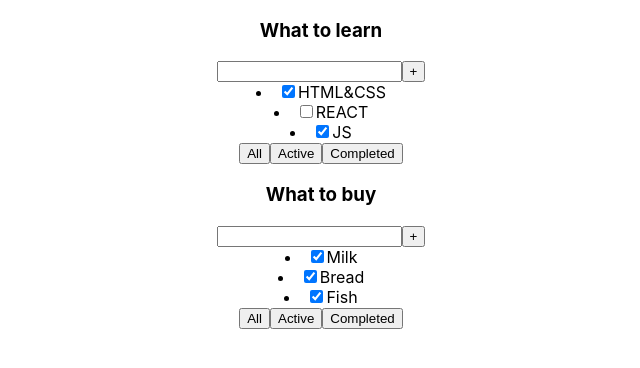
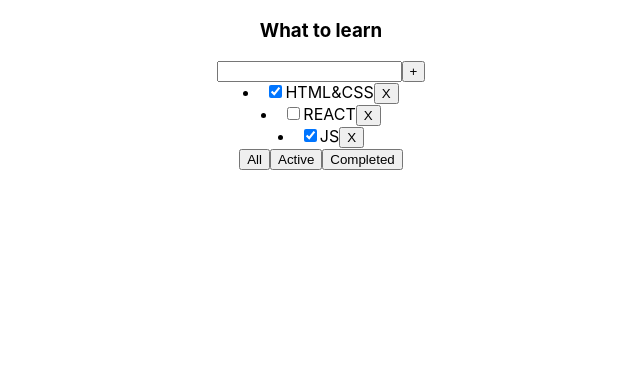
Before and after one commit to alexsharich/TDLApp, a React (Create React App) app: page / in a window 1280 px wide. Shown: the top 368 px of the page, without its empty margins (319-959 px from the left). Built offline with nearby package versions, Linux system fonts and the light colour scheme.

Commit message:
feat: add functions:removeTask,changeFilter

```diff
--- a/src/App.tsx
+++ b/src/App.tsx
@@ -1,4 +1,4 @@
-import React from 'react';
+import React, { useState } from 'react';
 import logo from './logo.svg';
 import './App.css';
 import { Todolist } from './Todolist';
@@ -8,24 +8,42 @@ export type TaskType = {
   title: string
   isDone: boolean
 }
-
-const task1 = [
-  { id: 1, title: 'HTML&CSS', isDone: true },
-  { id: 2, title: 'REACT', isDone: false },
-  { id: 3, title: 'JS', isDone: true }
-]
-const task2 = [
-  { id: 1, title: 'Milk', isDone: true },
-  { id: 2, title: 'Bread', isDone: true },
-  { id: 3, title: 'Fish', isDone: true }
-
-]
+export type FilterValueType = 'all' | 'active' | 'completed'
 
 function App() {
+
+  let [tasks, setTasks] = useState<Array<TaskType>>([
+    { id: 1, title: 'HTML&CSS', isDone: true },
+    { id: 2, title: 'REACT', isDone: false },
+    { id: 3, title: 'JS', isDone: true }
+  ])
+
+  let [filter, setFilter] = useState<FilterValueType>('all')
+
+  let tasksForTodolist = tasks
+
+  if (filter === 'active') {
+    tasksForTodolist = tasks.filter(f => f.isDone === false)
+  }
+  if (filter === 'completed') {
+    tasksForTodolist = tasks.filter(f => f.isDone === true)
+  }
+
+  const removeTask = (id: number) => {
+    let filteredTask = tasks.filter(f => f.id != id)
+    setTasks(filteredTask)
+  }
+
+  const changeFilter = (value: FilterValueType) => {
+    setFilter(value)
+  }
+
   return (
     <div className="App">
-      <Todolist title={'What to learn'} task={task1} />
-      <Todolist title={'What to buy'} task={task2} />
+      <Todolist title={'What to learn'}
+        task={tasksForTodolist}
+        removeTask={removeTask}
+        changeFilter={changeFilter} />
     </div>
   );
 }
--- a/src/Todolist.tsx
+++ b/src/Todolist.tsx
@@ -1,9 +1,11 @@
 import React from "react";
-import { TaskType } from "./App";
+import { FilterValueType, TaskType } from "./App";
 
 type TodolistPropsType = {
     title: string
     task: Array<TaskType>
+    removeTask: (id: number) => void
+    changeFilter: (value: FilterValueType) => void
 }
 
 export const Todolist = (props: TodolistPropsType) => {
@@ -15,14 +17,17 @@ export const Todolist = (props: TodolistPropsType) => {
                 <button>+</button>
             </div>
             <div>
-                <li><input type="checkbox" checked={props.task[0].isDone} /><span>{props.task[0].title}</span></li>
-                <li><input type="checkbox" checked={props.task[1].isDone} /><span>{props.task[1].title}</span></li>
-                <li><input type="checkbox" checked={props.task[2].isDone} /><span>{props.task[2].title}</span></li>
+                {props.task.map(t => <li>
+                    <input type="checkbox" checked={t.isDone} />
+                    <span>{t.title}</span>
+                    <button onClick={() => { props.removeTask(t.id) }}>X</button>
+                </li>)
+                }
             </div>
             <div>
-                <button>All</button>
-                <button>Active</button>
-                <button>Completed</button>
+                <button onClick={() => props.changeFilter('all')}>All</button>
+                <button onClick={() => props.changeFilter('active')}>Active</button>
+                <button onClick={() => props.changeFilter('completed')}>Completed</button>
             </div>
         </div>
     )
```
